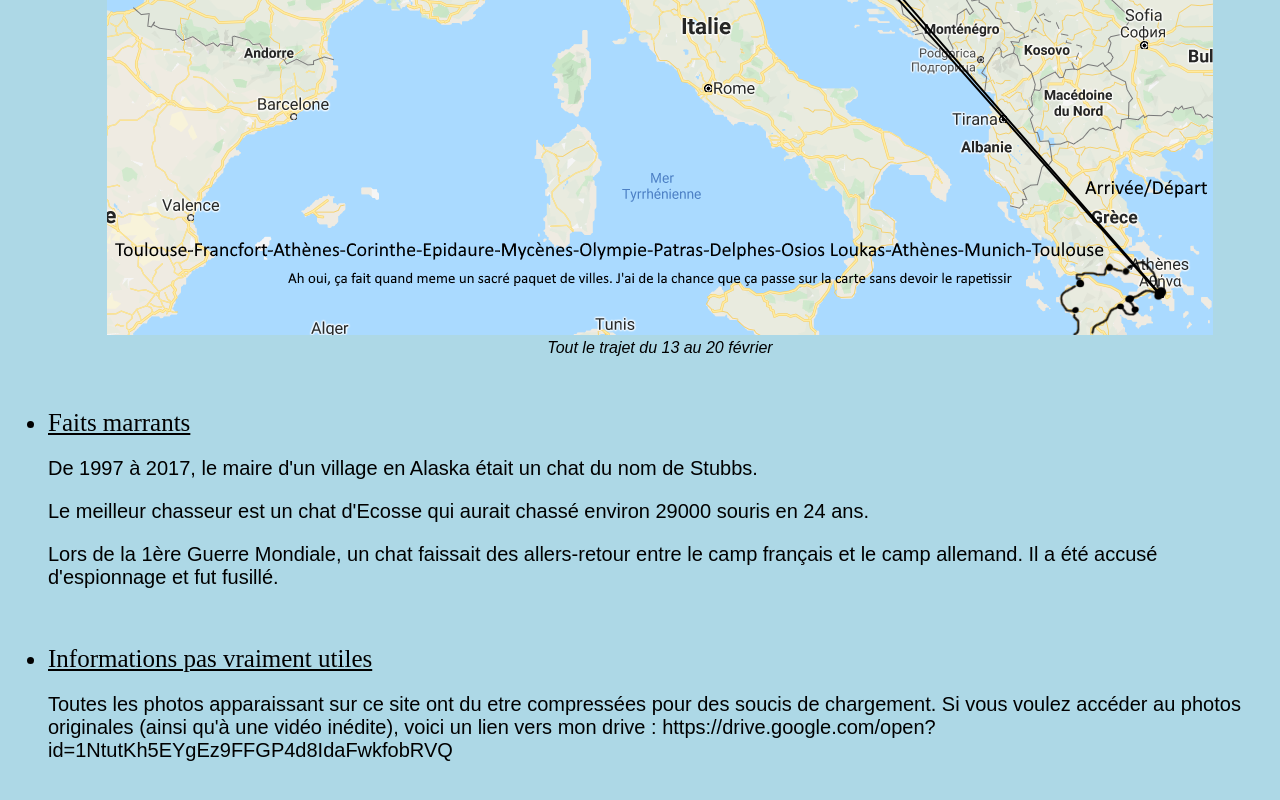
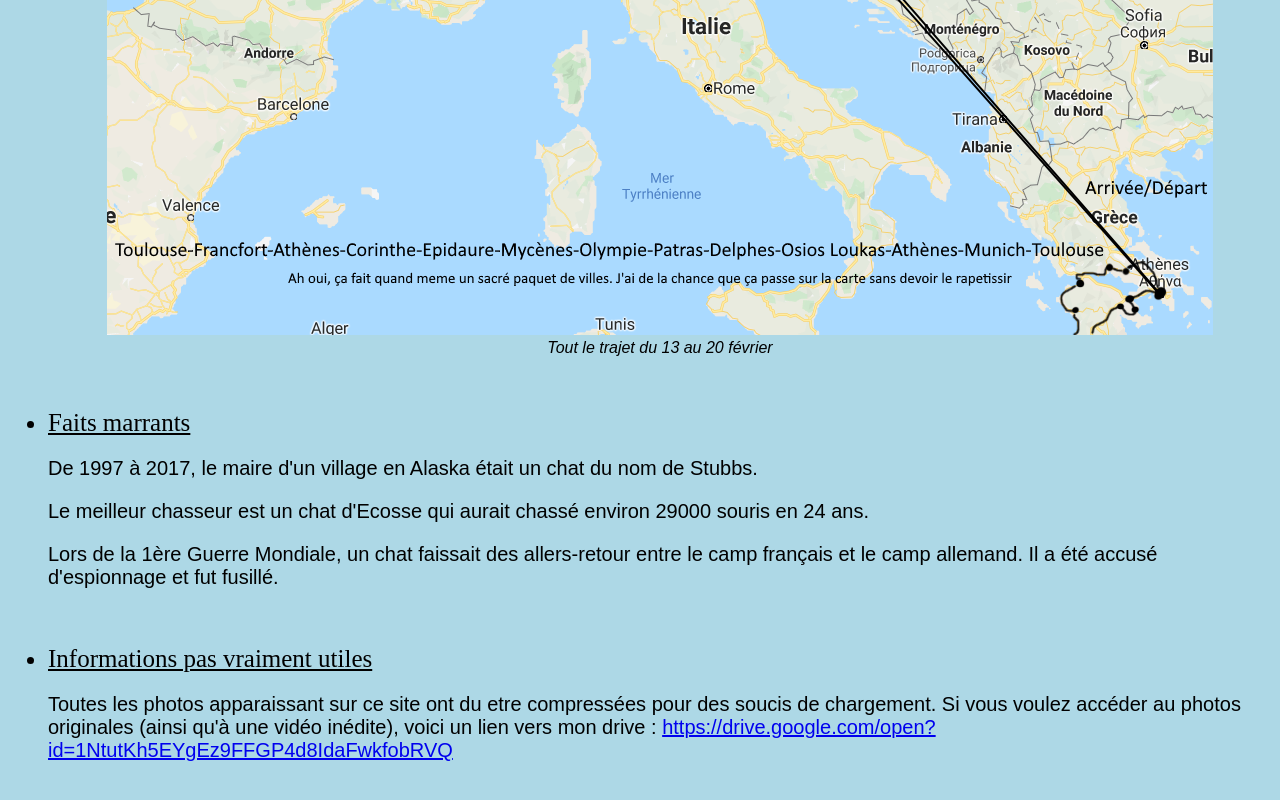
Before and after one commit to RedeiFantasmi/RedeiFantasmi.github.io, a plain HTML site: page pages/bonus.html in a window 1280 px wide. Shown: the part 1540-2340 px from the top of the page. Drawn offline with Linux system fonts and the light colour scheme.

Commit message:
Update bonus.html

```diff
--- a/pages/bonus.html
+++ b/pages/bonus.html
@@ -43,7 +43,7 @@
             <br/>
             <br/>
             <li class = "titre_puce">Informations pas vraiment utiles</li>
-            <p class = "texte">Toutes les photos apparaissant sur ce site ont du etre compressées pour des soucis de chargement. Si vous voulez accéder au photos originales (ainsi qu'à une vidéo inédite), voici un lien vers mon drive : https://drive.google.com/open?id=1NtutKh5EYgEz9FFGP4d8IdaFwkfobRVQ</p>
+            <p class = "texte">Toutes les photos apparaissant sur ce site ont du etre compressées pour des soucis de chargement. Si vous voulez accéder au photos originales (ainsi qu'à une vidéo inédite), voici un lien vers mon drive : <a href = "https://drive.google.com/open?id=1NtutKh5EYgEz9FFGP4d8IdaFwkfobRVQ">https://drive.google.com/open?id=1NtutKh5EYgEz9FFGP4d8IdaFwkfobRVQ</a></p>
             <br/>
             <br/>
         </ul>
```
